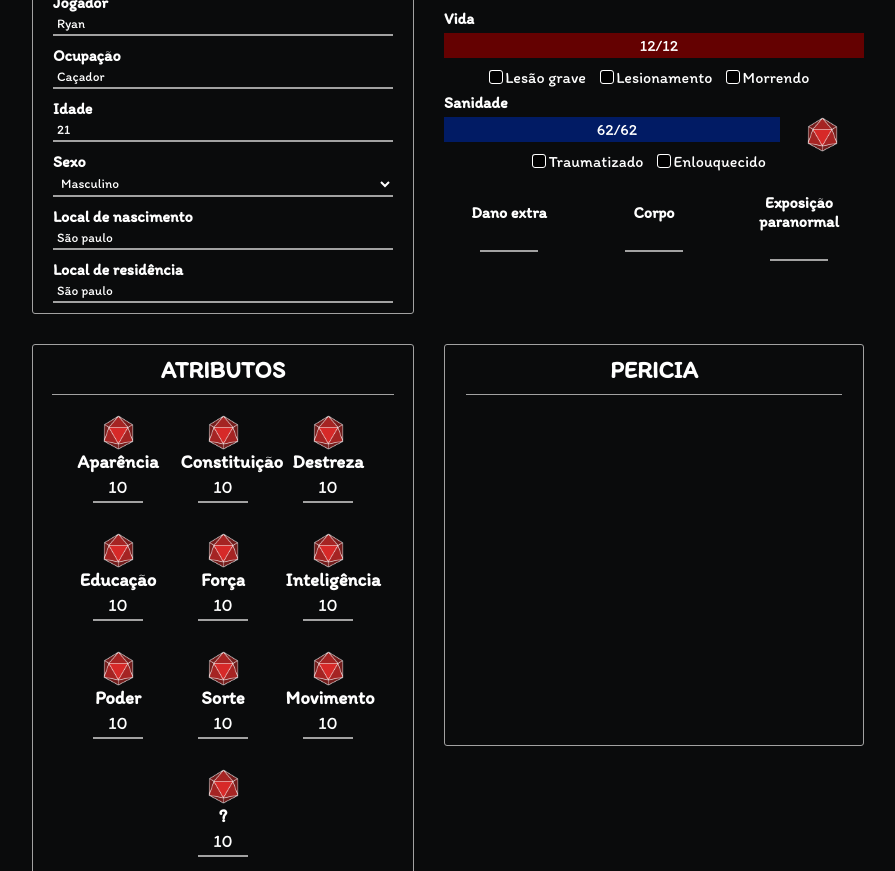
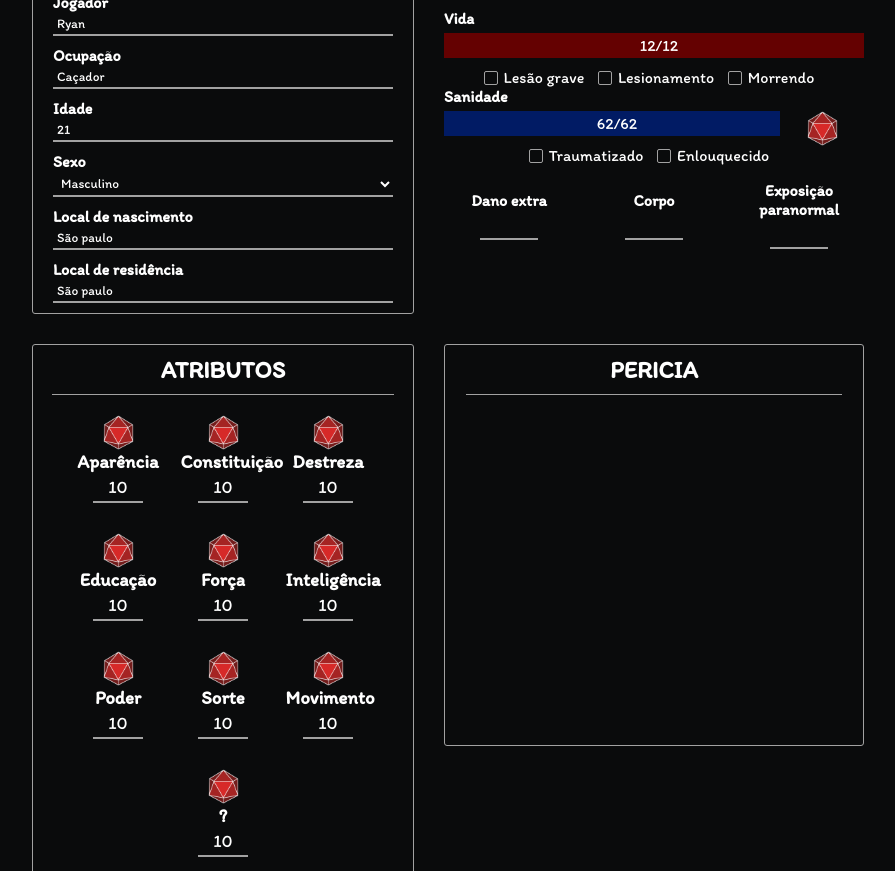
Before and after one commit to LockDzn/rpg-character-sheet, a plain HTML site: page index.html in a window 1280 px wide. Shown: the part 229-1100 px from the top of the page, without its empty margins (192-1087 px from the left). Drawn offline with nearby package versions, Linux system fonts and the light colour scheme.

Commit message:
Checkbox nova dnv!!!!!!!!!!!!!!
dessa vez melhor, deixei a checkbox padrão invisível e agora só aparece a checkbox personalizada e não uma em cima da outra como antes

```diff
--- a/styles.css
+++ b/styles.css
@@ -464,35 +464,38 @@ select:focus {
     }
 }
 
-input[type=checkbox] {
+input[type="checkbox"] {
+    position: absolute;
+    z-index: -1;
+    opacity: 0;
+}
+
+input[type="checkbox"] + label {
     position: relative;
     cursor: pointer;
+    padding-left: 20px;
 }
 
-input[type=checkbox]:before {
+input[type="checkbox"] + label:before {
     content: "";
-    display: block;
     position: absolute;
     width: 12px;
     height: 12px;
-    top: 0;
     left: 0;
-    border: 1px solid #ffffff;
-    border-radius: 3px;
-    background-color: rgb(0, 0, 0);
+    bottom: 2px;
+    border: solid 0.1px #a2a2a2;
+    vertical-align: bottom;
+    border-radius: 2px;
 }
 
-input[type=checkbox]:checked:after {
+input[type="checkbox"]:checked + label:after {
     content: "";
-    display: block;
-    width: 3px;
+    position: absolute;
+    left: 4px;
+    bottom: 6px;
+    width: 4px;
     height: 7px;
     border: solid rgb(255, 255, 255);
     border-width: 0 2px 2px 0;
-    -webkit-transform: rotate(45deg);
-    -ms-transform: rotate(45deg);
     transform: rotate(45deg);
-    position: relative;
-    top: 11.7%;
-    left: 35%;
 }
```
